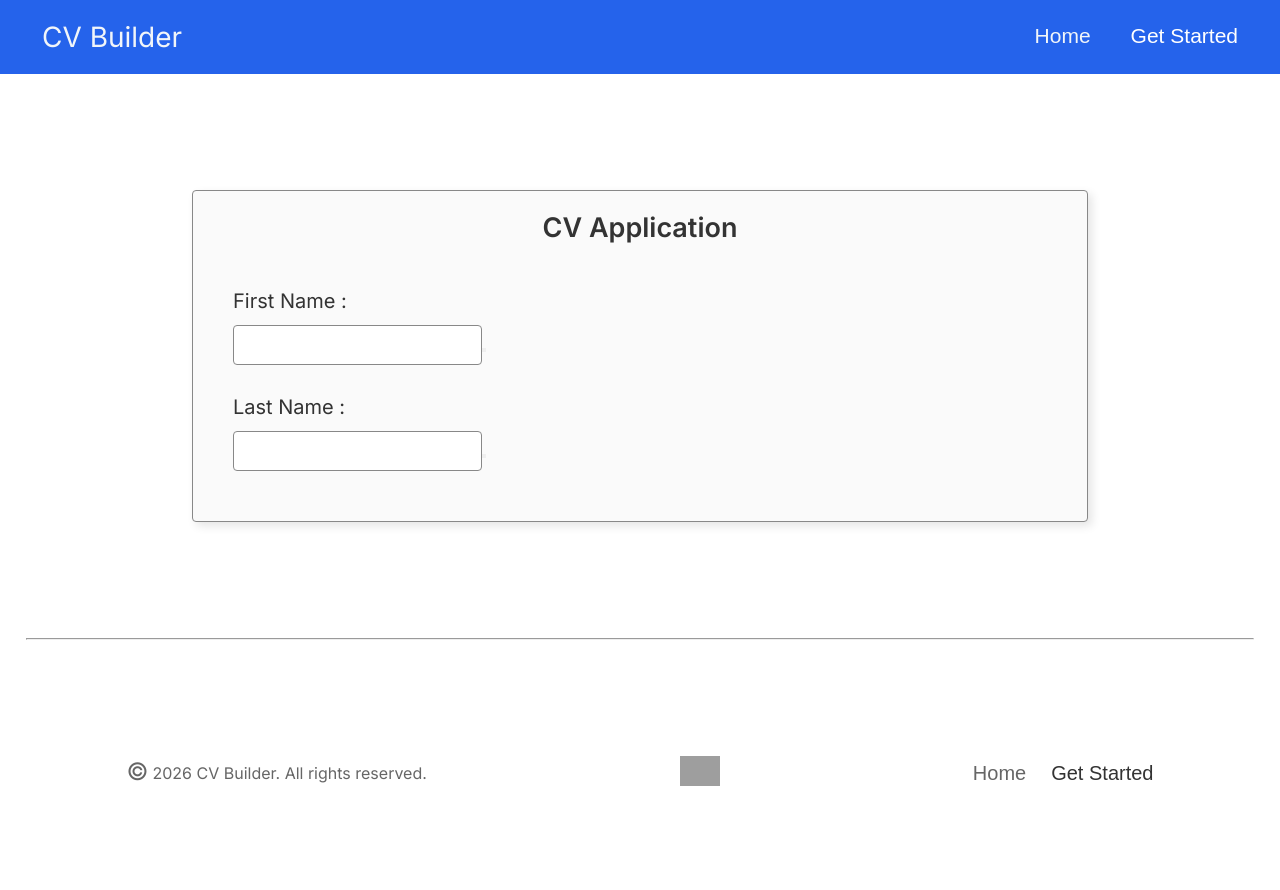
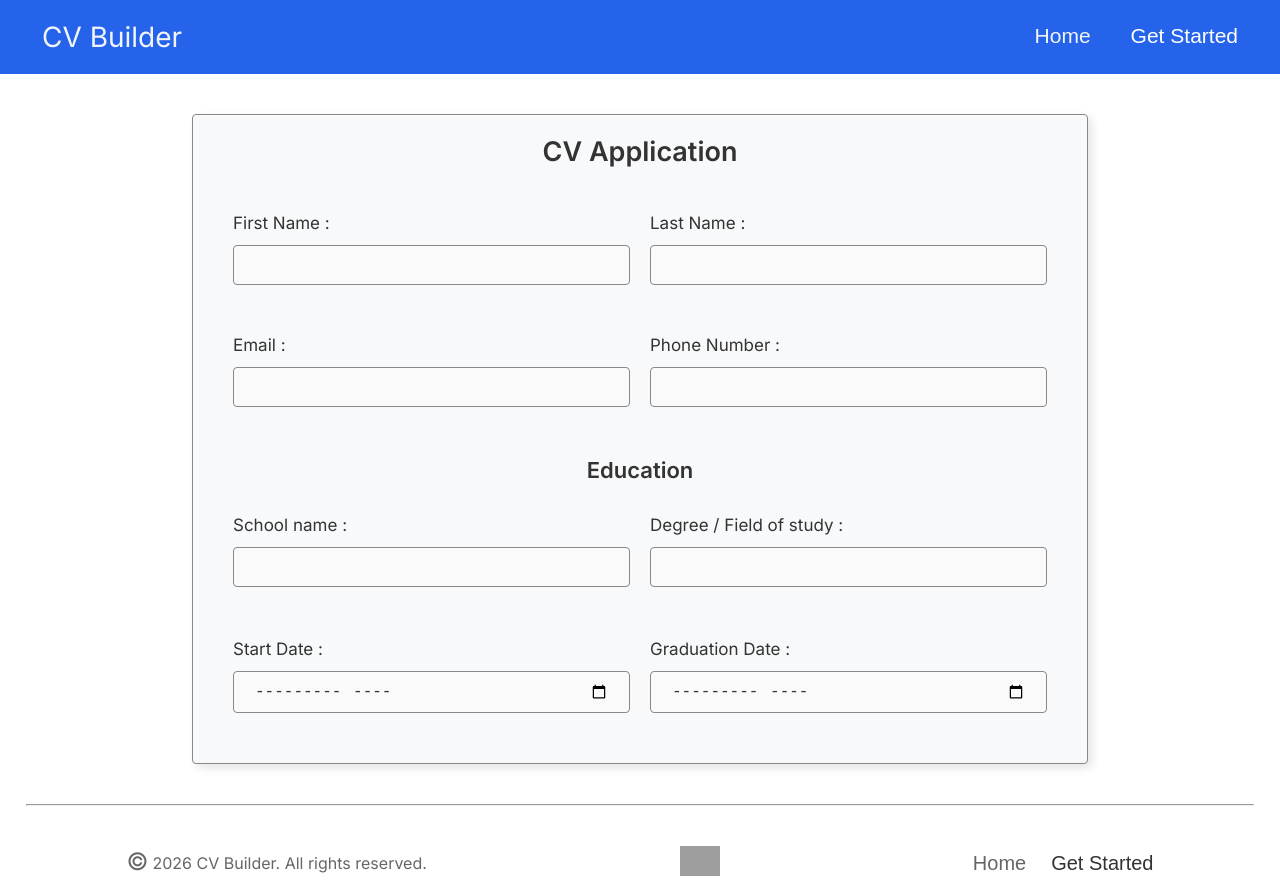
Before and after one commit to ebisa22/cv-application, a React (Vite) app: page / in a window 1280 px wide. Before the commit the page ends 800 px from the top, so only its background shows below. Built offline with nearby package versions, Linux system fonts and the light colour scheme; grey boxes are pictures that could not be loaded.

Commit message:
Finish mainPage component

```diff
--- /dev/null
+++ b/src/components/EducationInfo.jsx
@@ -0,0 +1,50 @@
+import "../styles/MainPage.css";
+import { RegisterFuncs } from "./RegisterFunction.js";
+
+export default function EducationInfo(props){
+    return (
+      <>
+        <h2 className="education-title">Education</h2>
+        <section className="education-info">
+          <div className="school-container info-cont">
+            <label htmlFor="school">School name :</label>
+            <input
+              className="school-inp"
+              id="school"
+              type="text"
+              onChange={RegisterFuncs.addSchoolName}
+            ></input>
+          </div>
+          <div className="degree-container info-cont">
+            <label htmlFor="degree">Degree / Field of study :</label>
+            <input
+              className="degree-inp"
+              id="degree"
+              type="text"
+              onChange={RegisterFuncs.addDegree}
+            ></input>
+          </div>
+          <div className="education-start-container info-cont">
+            <label htmlFor="education-start">Start Date :</label>
+            <input
+              className="education-start-inp"
+              id="education-start"
+              type="month"
+              onChange={RegisterFuncs.addEducationStart}
+            />
+          </div>
+
+          <div className="graduation-date-container info-cont">
+            <label htmlFor="graduation-date">Graduation Date :</label>
+            <input
+              className="graduation-date-inp"
+              id="graduation-date"
+              type="month"
+              onChange={RegisterFuncs.addGraduationDate}
+            />
+          </div>
+        </section>
+      </>
+    );
+
+}
--- /dev/null
+++ b/src/components/Generalnfo.jsx
@@ -0,0 +1,45 @@
+import "../styles/MainPage.css";
+import { RegisterFuncs } from "./RegisterFunction.js";
+
+function Name(props) {
+  return (
+      <input
+        type="text"
+        className={props.type}
+        id={props.type}
+        onChange={props.onChange}
+      />
+  );
+}
+export default function GeneralInfo() {
+  return (
+    <section className="general-info">
+      <div className="fname-container info-cont">
+        <label htmlFor="first-name">First Name :</label>
+        <Name type="first-name" onChange={RegisterFuncs.addFirstName} />
+      </div>
+      <div className="last-container info-cont">
+        <label htmlFor="last-name">Last Name :</label>
+        <Name type="last-name" onChange={RegisterFuncs.addLastName} />
+      </div>
+      <div className="email-container info-cont">
+        <label htmlFor="email">Email :</label>
+        <input
+          className="email-inp"
+          id="email"
+          type="email"
+          onChange={RegisterFuncs.addEmail}
+        ></input>
+      </div>
+      <div className="phone-container info-cont">
+        <label htmlFor="tel">Phone Number :</label>
+        <input
+          className="tel-inp"
+          id="tel"
+          type="tel"
+          onChange={RegisterFuncs.addPhone}
+        ></input>
+      </div>
+    </section>
+  );
+}
--- a/src/components/MainPage.jsx
+++ b/src/components/MainPage.jsx
@@ -1,28 +1,16 @@
 import '../styles/MainPage.css'
-function Name(props){
- return (
-      <div className="input-container">
-          <input type="text" className={props.type} id={props.type}/>
-          <button className="input-btn"></button>
-      </div>
- );
-}
+import {RegisterFuncs} from './RegisterFunction.js';
+import GeneralInfo from './Generalnfo.jsx';
+import EducationInfo from './EducationInfo.jsx'
+
 export default function MainPage(props){
  return(
     <main className="main">
         <div className="main-container">
             <form className="cv-container">
                   <h1 className="main-title">CV Application</h1>
-                  <section className="general-info">
-                     <div className="fname-container info-cont">
-                         <label for="first-name">First Name :</label>
-                         <Name type="first-name"/>
-                     </div>
-                     <div className="last-container info-cont">
-                         <label for="last-name">Last Name :</label>
-                         <Name type="last-name"/>
-                     </div>
-                  </section>
+                  <GeneralInfo/>
+                  <EducationInfo/>
             </form>
         </div>
     </main>
--- a/src/components/Person.js
+++ /dev/null
@@ -1,6 +0,0 @@
-export default Person={
-  firstName:"",
-  lastName:"",
-  email:"",
-  phoneNumber:"",
-}
--- /dev/null
+++ b/src/components/RegisterFunction.js
@@ -0,0 +1,30 @@
+export const Person = {
+
+};
+export const RegisterFuncs = {
+  addFirstName(e) {
+    Person.firstName = e.target.value;
+  },
+  addLastName(e) {
+    Person.lastName = e.target.value;
+  },
+  addEmail(e) {
+    Person.email = e.target.value;
+  },
+  addPhone(e) {
+    Person.phoneNumber = e.target.value;
+  },
+  addSchoolName(e) {
+    Person.schoolName = e.target.value;
+  },
+  addDegree(e) {
+    Person.degree = e.target.value;
+  },
+  addGraduationDate(e) {
+    Person.degreeEnd = e.target.value;
+  },
+  addEducationStart(e){
+    Person.degreeStart = e.target.value;
+
+  }
+};
--- a/src/styles/App.css
+++ b/src/styles/App.css
@@ -2,5 +2,6 @@
  min-height: 100vh;
  display: flex;
  flex-direction: column;
+ gap: 40px;
  justify-content: space-between;
 }
--- a/src/styles/MainPage.css
+++ b/src/styles/MainPage.css
@@ -5,6 +5,7 @@
  --border: #e5e5e5;
  --primary-white: #f1f5f9;
  --section-background: #2563eb;
+ --gray-background:#f8f9fa;
 }
 .main{
  width: 100%;
@@ -15,7 +16,7 @@
 }
 .main-container{
  color: var(--text-primary);
- background-color:#fafafa;
+ background-color:var(--gray-background);
  padding: 20px 40px;
  width: 70%;
  border: 1px solid var(--text-muted);
@@ -28,6 +29,13 @@
  text-align: center;
  margin-bottom: 45px;
 }
+.general-info{
+    display: grid;
+    grid-template-columns: 1fr 1fr;
+    grid-template-rows: 1fr 1fr;
+    gap: 20px;
+    margin-bottom: 20px;
+}
 .info-cont{
  display: flex;
  flex-direction: column;
@@ -35,18 +43,33 @@
  gap: 12px;
 }
 .info-cont label{
- font-size: 20px;
+ font-size: 17px;
 }
 .info-cont input{
  outline: none;
  border: 1px solid var(--text-muted);
+ background-color: #fafafa;
  border-radius: 4px;
  padding: 10px 20px;
- max-width: 450px;
  font-size: 16px;
  color: inherit;
 }
 .info-cont input:focus{
  outline: none;
  border-color: var(--section-background);
+ background-color: #fff;
+ box-shadow: 2px 2px 2px #fdfdfd;
 }
+
+.education-info{
+    display: grid;
+    grid-template-columns: 1fr 1fr;
+    grid-template-rows: 1fr 1fr;
+    gap: 20px;
+}
+.education-title{
+font-size: 22px;
+ font-weight: 600;
+ text-align: center;
+ margin-bottom: 32px;
+}
```
Also changed, not shown: src/components/Experience.jsx (added).
